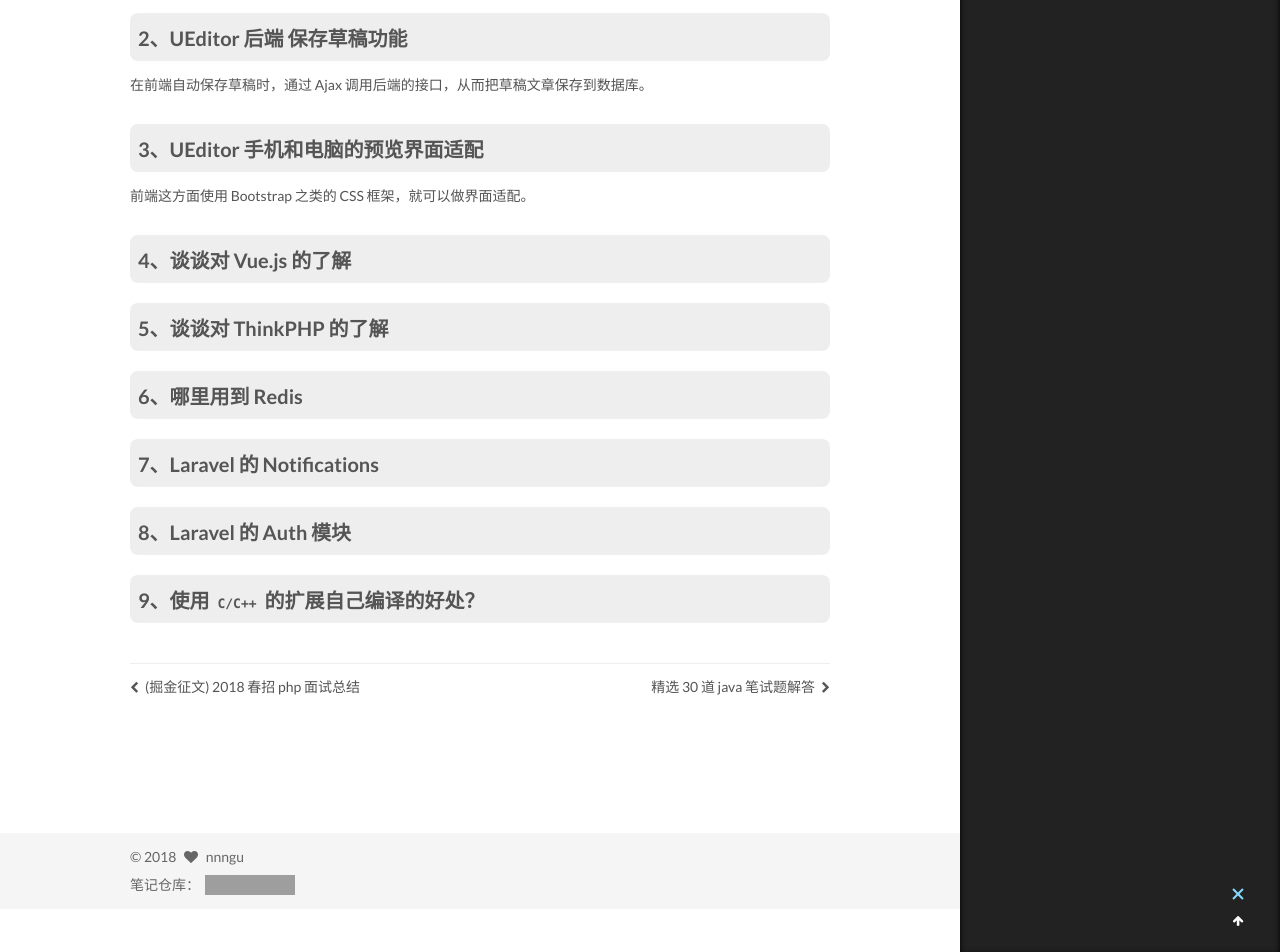
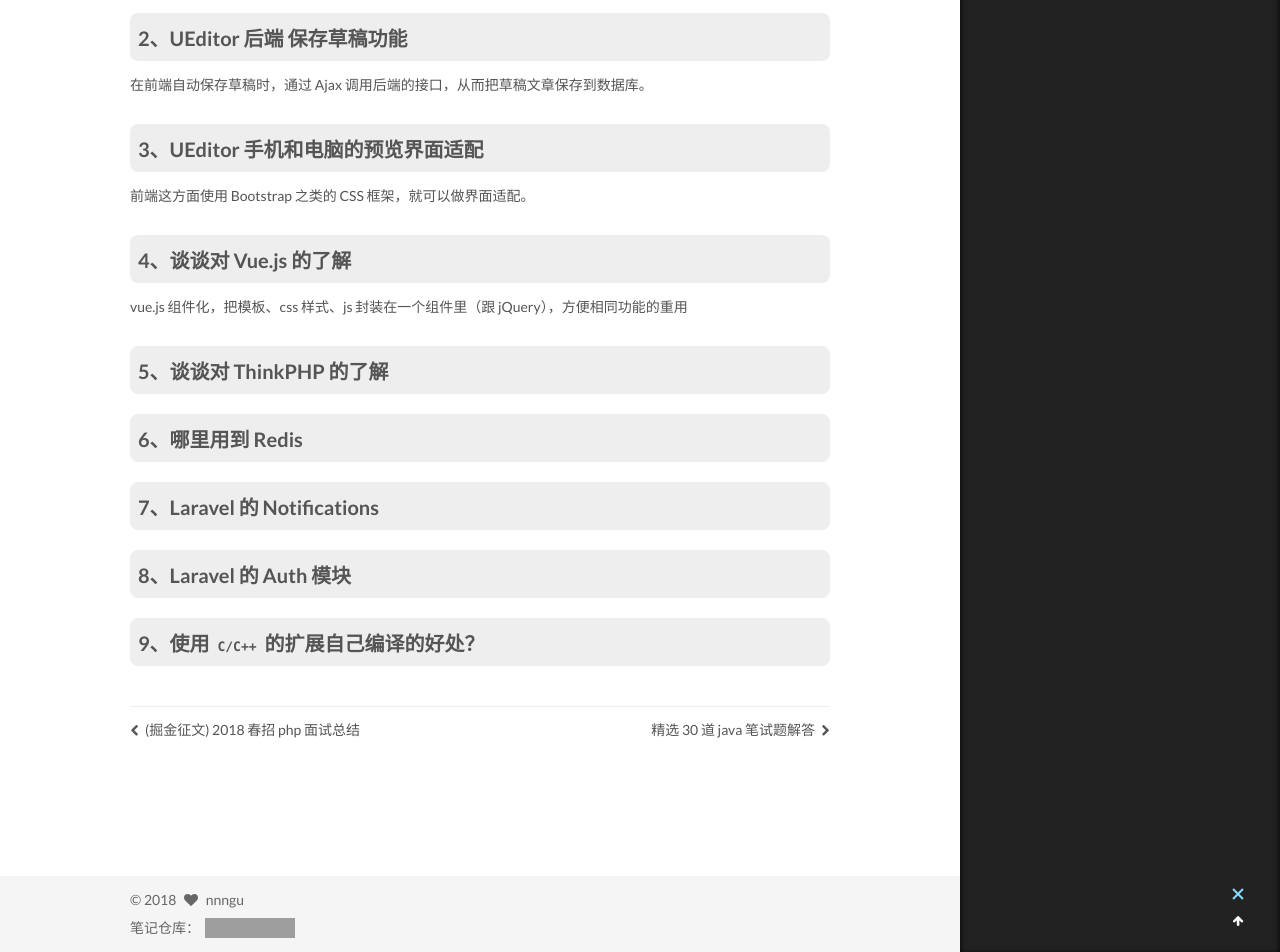
Before and after one commit to nnngu/LearningNotes, a Jekyll site: the page built from _posts/2018-06-05-PHP 面试题收集.md, in a window 1280 px wide and 1400 px high, scrolled down 16299 px. Shown: the part 448-1400 px from the top of the window. Built offline with Jekyll 4.4.1, drawn with Linux system fonts in a browser that asks for light colours; grey boxes are pictures that could not be loaded.

Commit message:
修改文件: _posts/2018-06-05-PHP 面试题收集.md

```diff
--- a/_posts/2018-06-05-PHP 面试题收集.md
+++ b/_posts/2018-06-05-PHP 面试题收集.md
@@ -573,6 +573,8 @@ DI 的实现原理：
 
 ### 4、谈谈对 Vue.js 的了解
 
+vue.js 组件化，把模板、css 样式、js 封装在一个组件里（跟 jQuery），方便相同功能的重用
+
 ### 5、谈谈对 ThinkPHP 的了解
 
 ### 6、哪里用到 Redis
```
